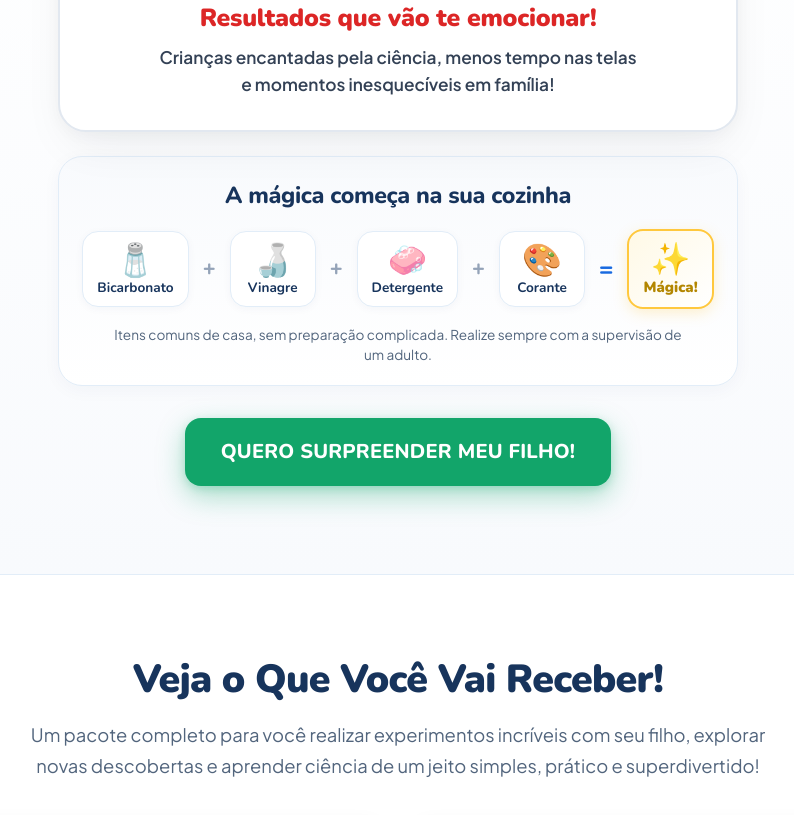
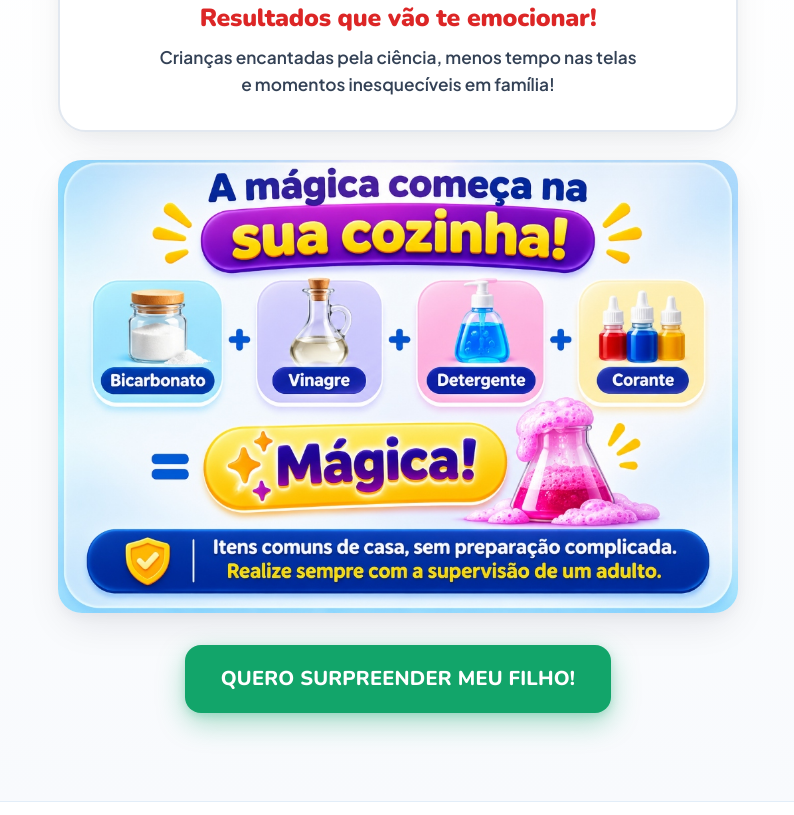
Before and after one commit to cpimports/experimentos-, a website: page index.html in a window 1280 px wide. Shown: the part 3843-4658 px from the top of the page, without its empty margins (242-1036 px from the left). Drawn offline with nearby package versions, Linux system fonts and the light colour scheme.

Commit message:
Substitui bloco de texto da Receita da Magica pela imagem ilustrada oficial

```diff
--- a/assets/redesign.css
+++ b/assets/redesign.css
@@ -1770,163 +1770,43 @@ h1, h2, h3, h4, h5, h6, .font-heading {
 }
 
 /* ==========================================================================
-   RECEITA DA MÁGICA (ITENS DA SUA COZINHA)
+   RECEITA DA MÁGICA (IMAGEM ILUSTRADA)
    ========================================================================== */
-.magic-recipe-section {
-  padding: 10px 0 28px;
-  background-color: var(--color-white);
-  position: relative;
-}
-
-.magic-recipe-card {
+.magic-recipe-wrapper {
   max-width: 680px;
-  margin: 24px auto 0;
-  background: linear-gradient(180deg, #F8FAFD 0%, #FFFFFF 100%);
-  border: 1.5px solid var(--color-border);
-  border-radius: var(--radius-xl);
-  padding: 24px 20px 20px;
-  text-align: center;
-  box-shadow: 0 4px 18px rgba(23, 52, 92, 0.04);
-}
-
-.magic-recipe-title {
-  font-family: var(--font-heading);
-  font-size: clamp(1.15rem, 2.5vw, 1.45rem);
-  font-weight: 800;
-  color: var(--color-dark-blue);
-  line-height: 1.3;
-  margin: 0 0 18px;
-  text-align: center;
-}
-
-.magic-recipe-equation {
-  display: flex;
-  align-items: center;
-  justify-content: center;
-  flex-wrap: wrap;
-  gap: 12px 14px;
-  margin: 0 auto 16px;
-  max-width: 760px;
-}
-
-.magic-recipe-item {
-  display: inline-flex;
-  flex-direction: column;
-  align-items: center;
-  justify-content: center;
-  background: #FFFFFF;
-  border: 1px solid var(--color-border);
-  border-radius: 16px;
-  padding: 10px 14px;
-  min-width: 86px;
-  box-shadow: 0 2px 8px rgba(23, 52, 92, 0.04);
-  transition: transform 0.2s ease, border-color 0.2s ease;
-}
-
-.magic-recipe-item:hover {
-  transform: translateY(-2px);
-  border-color: var(--color-border-hover);
-}
-
-.recipe-emoji {
-  font-size: 2rem;
-  line-height: 1;
-  margin-bottom: 6px;
-  display: inline-block;
-}
-
-.recipe-name {
-  font-family: var(--font-heading);
-  font-size: 0.85rem;
-  font-weight: 700;
-  color: var(--color-dark-blue);
-  line-height: 1.2;
-}
-
-.recipe-operator {
-  font-family: var(--font-heading);
-  font-size: 1.35rem;
-  font-weight: 800;
-  color: #94A3B8;
-  user-select: none;
-  line-height: 1;
-}
-
-.recipe-operator.recipe-equal {
-  color: var(--color-primary);
-  font-size: 1.5rem;
-}
-
-.magic-recipe-item.magic-recipe-result {
-  background: linear-gradient(135deg, #FFF9E6 0%, #FFFFFF 100%);
-  border: 2px solid var(--color-yellow);
-  box-shadow: 0 4px 14px rgba(255, 200, 61, 0.25);
-  position: relative;
-}
-
-.magic-recipe-item.magic-recipe-result .recipe-result-name {
-  color: #B38600;
-  font-weight: 900;
-  font-size: 0.92rem;
-}
-
-.magic-recipe-note {
-  font-family: var(--font-body);
-  font-size: 0.85rem;
-  color: var(--color-slate);
-  margin: 0 auto;
-  max-width: 580px;
-  line-height: 1.5;
-  text-align: center;
+  margin: 28px auto 0;
+  display: flex;
+  justify-content: center;
+  align-items: center;
+  padding: 0;
+}
+
+.magic-recipe-img {
+  width: 100%;
+  height: auto;
+  border-radius: 24px;
+  box-shadow: 0 16px 40px -8px rgba(15, 23, 42, 0.1), 0 4px 12px rgba(15, 23, 42, 0.04);
+  display: block;
+  transition: transform 0.3s ease, box-shadow 0.3s ease;
+}
+
+.magic-recipe-img:hover {
+  transform: translateY(-3px);
+  box-shadow: 0 20px 48px -10px rgba(23, 105, 224, 0.16);
 }
 
 @media (max-width: 640px) {
-  .magic-recipe-section {
-    padding: 6px 0 20px;
-  }
-
-  .magic-recipe-card {
-    padding: 18px 12px 16px;
+  .magic-recipe-wrapper {
+    margin: 20px auto 0;
+  }
+
+  .magic-recipe-img {
     border-radius: 18px;
   }
-
-  .magic-recipe-title {
-    font-size: 1.12rem;
-    margin-bottom: 14px;
-  }
-
-  .magic-recipe-equation {
-    gap: 8px 10px;
-    margin-bottom: 14px;
-  }
-
-  .magic-recipe-item {
-    padding: 8px 10px;
-    min-width: 72px;
-    border-radius: 14px;
-  }
-
-  .recipe-emoji {
-    font-size: 1.7rem;
-    margin-bottom: 4px;
-  }
-
-  .recipe-name {
-    font-size: 0.76rem;
-  }
-
-  .recipe-operator {
-    font-size: 1.15rem;
-  }
-
-  .magic-recipe-note {
-    font-size: 0.78rem;
-    line-height: 1.45;
-  }
 }
 
 @media (prefers-reduced-motion: reduce) {
-  .magic-recipe-item {
+  .magic-recipe-img {
     transition: none;
   }
 }
--- a/index.html
+++ b/index.html
@@ -33,7 +33,7 @@
 
     <!-- Estilos Base & Redesign -->
     <link rel="stylesheet" href="./assets/styles.css">
-    <link rel="stylesheet" href="./assets/redesign.css?v=42">
+    <link rel="stylesheet" href="./assets/redesign.css?v=43">
   </head>
   <body>
     <!-- Google Tag Manager (noscript) -->
@@ -484,63 +484,13 @@
 
           </div>
           <!-- ============ RECEITA DA MÁGICA: ITENS DA SUA COZINHA ============ -->
-          <div class="magic-recipe-card" data-testid="section-magic-recipe" aria-label="Ingredientes caseiros dos experimentos">
-
-            <h2 class="magic-recipe-title">A mágica começa na sua cozinha</h2>
-
-            <div class="magic-recipe-equation" aria-label="Equação de ingredientes: Bicarbonato mais Vinagre mais Detergente mais Corante igual a Mágica">
-
-              <!-- 1. Bicarbonato -->
-              <div class="magic-recipe-item">
-                <span class="recipe-emoji" role="img" aria-label="Bicarbonato">🧂</span>
-                <span class="recipe-name">Bicarbonato</span>
-              </div>
-
-              <!-- Sinal + -->
-              <span class="recipe-operator" aria-hidden="true">+</span>
-
-              <!-- 2. Vinagre -->
-              <div class="magic-recipe-item">
-                <span class="recipe-emoji" role="img" aria-label="Vinagre">🍶</span>
-                <span class="recipe-name">Vinagre</span>
-              </div>
-
-              <!-- Sinal + -->
-              <span class="recipe-operator" aria-hidden="true">+</span>
-
-              <!-- 3. Detergente -->
-              <div class="magic-recipe-item">
-                <span class="recipe-emoji" role="img" aria-label="Detergente">🧼</span>
-                <span class="recipe-name">Detergente</span>
-              </div>
-
-              <!-- Sinal + -->
-              <span class="recipe-operator" aria-hidden="true">+</span>
-
-              <!-- 4. Corante -->
-              <div class="magic-recipe-item">
-                <span class="recipe-emoji" role="img" aria-label="Corante">🎨</span>
-                <span class="recipe-name">Corante</span>
-              </div>
-
-              <!-- Sinal = -->
-              <span class="recipe-operator recipe-equal" aria-hidden="true">=</span>
-
-              <!-- Resultado: Mágica! -->
-              <div class="magic-recipe-item magic-recipe-result">
-                <span class="recipe-emoji" role="img" aria-label="Mágica">✨</span>
-                <span class="recipe-name recipe-result-name">Mágica!</span>
-              </div>
-
-            </div>
-
-            <!-- Frase de apoio -->
-            <p class="magic-recipe-note">
-              Itens comuns de casa, sem preparação complicada. Realize sempre com a supervisão de um adulto.
-            </p>
-
-          </div>
-
+          <div class="magic-recipe-wrapper" data-testid="section-magic-recipe">
+            <img src="./assets/receita-da-magica.jpg"
+                 alt="A mágica começa na sua cozinha: Bicarbonato + Vinagre + Detergente + Corante = Mágica! Itens comuns de casa, sem preparação complicada. Realize sempre com a supervisão de um adulto."
+                 class="magic-recipe-img"
+                 loading="lazy"
+                 decoding="async">
+          </div>
 
           <!-- Botão CTA da Seção 4 (Fora do Card) -->
           <div class="text-center" style="margin-top: 32px; margin-bottom: 8px;">
```
Also changed, not shown: assets/receita-da-magica.jpg (added).
